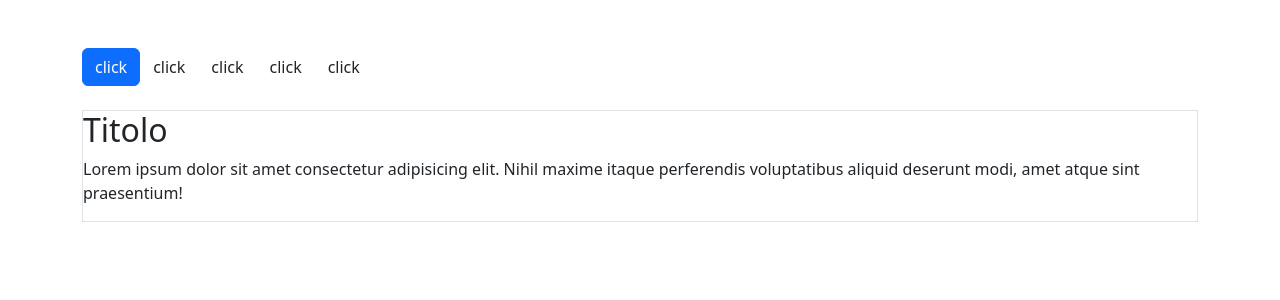
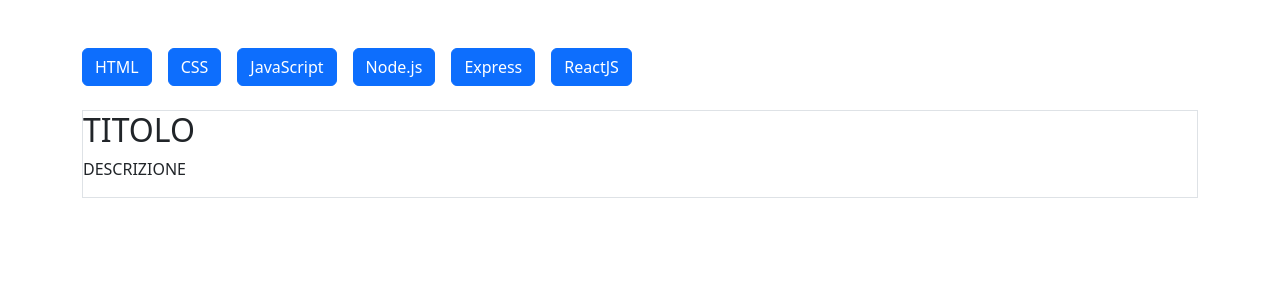
Before and after one commit to ManuelGraziosi/react-use-state, a React (Vite) app: page / in a window 1280 px wide. Shown: the top 300 px of the page. Built offline with nearby package versions, Linux system fonts and the light colour scheme.

Commit message:
feat: dinamic buttons generation completed

```diff
--- a/src/App.jsx
+++ b/src/App.jsx
@@ -1,8 +1,14 @@
 import './App.css'
 import 'bootstrap/dist/css/bootstrap.min.css'
 import languages from './assets/languages'
+import { useState } from 'react'
 
 function App() {
+  const [selecedLanguage, setSelectedLanguage] = useState({
+    id: 0,
+    title: "TITOLO",
+    description: "DESCRIZIONE"
+  });
 
   return (
     <>
@@ -10,17 +16,20 @@
         <div className="container my-5">
           <section className=''>
             {/* sezione dei bottoni */}
-            <div className='my-4'>
-              <button className="btn btn-primary">click</button>
+            <div className='my-4 d-flex gap-3'>
+              {/* <button className="btn btn-primary">click</button>
               <button className="btn">click</button>
               <button className="btn">click</button>
               <button className="btn">click</button>
-              <button className="btn">click</button>
+              <button className="btn">click</button> */}
+              {
+                languages.map((curLanguage) => <button className="btn btn-primary" key={curLanguage.id} onClick={() => console.log(curLanguage.description)}>{curLanguage.title}</button>)
+              }
             </div>
             {/* blocco di output */}
             <div className='border'>
-              <h2>Titolo</h2>
-              <p>Lorem ipsum dolor sit amet consectetur adipisicing elit. Nihil maxime itaque perferendis voluptatibus aliquid deserunt modi, amet atque sint praesentium!</p>
+              <h2>{selecedLanguage.title}</h2>
+              <p>{selecedLanguage.description}</p>
             </div>
           </section>
         </div>
```
